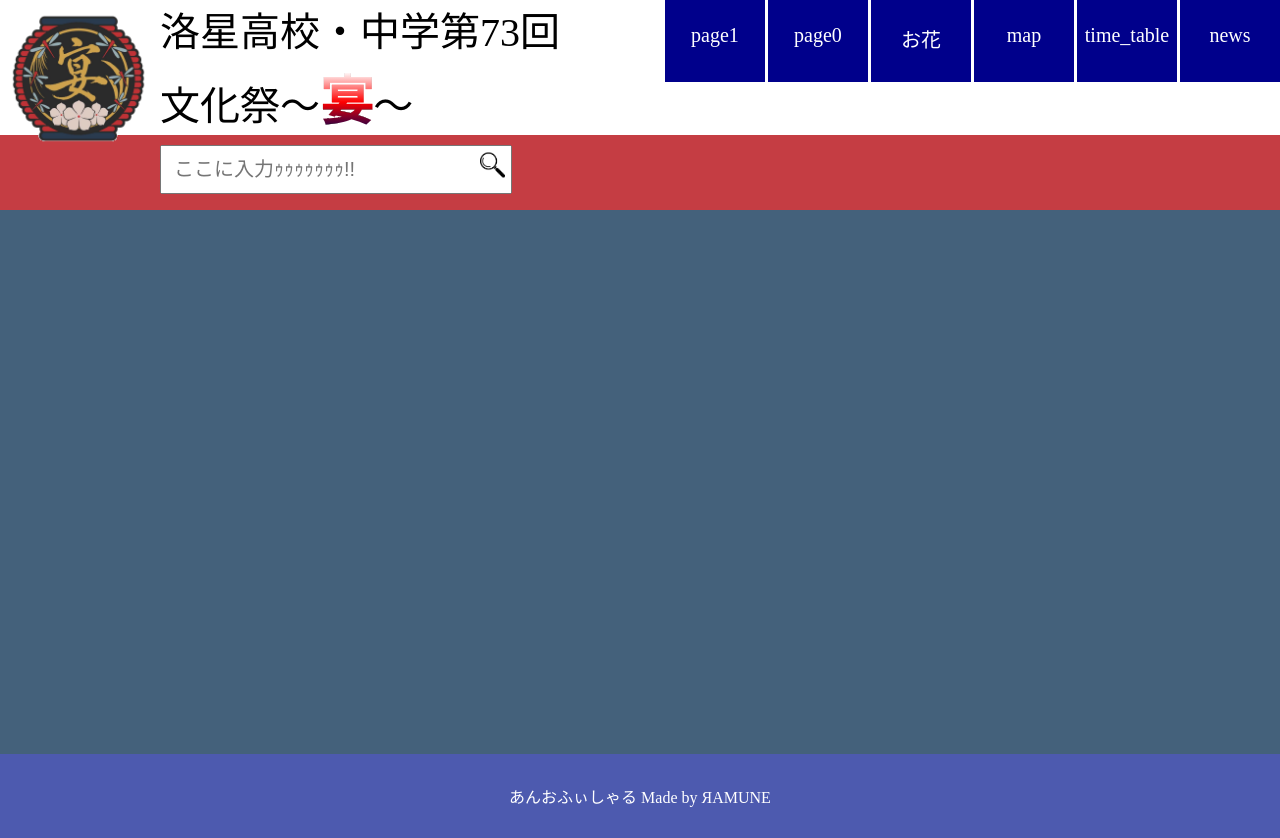
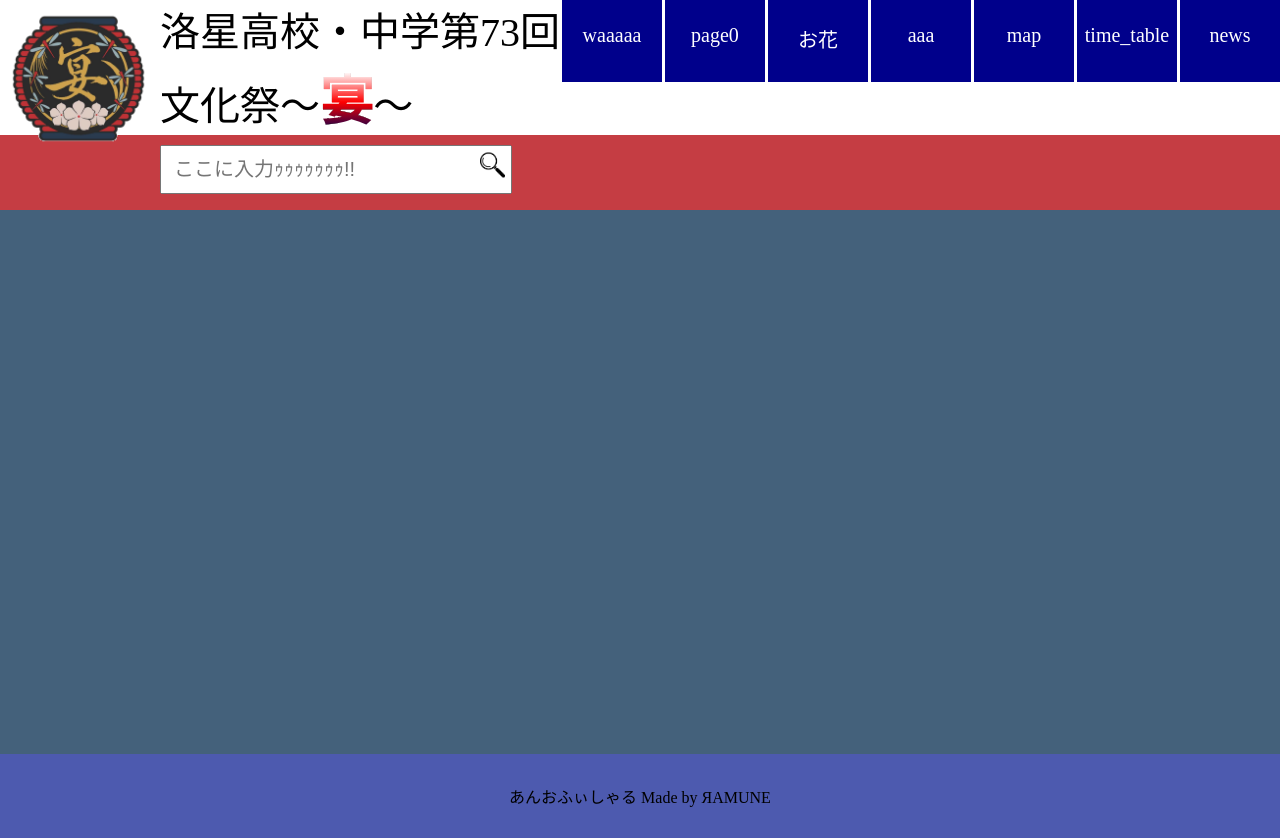
Before and after one commit to ramune64/web_rakusei_fes, a PHP site: page / in a window 1280 px wide. Run offline with PHP 8.4, Linux system fonts and the light colour scheme; some libraries are stand-ins or nearby versions.

Commit message:
nnyaaaaaa

```diff
--- a/header-nav.php
+++ b/header-nav.php
@@ -1,11 +1,13 @@
 <?php
-    $var_list = ["page1","page0","お花","map","time_table","news"];
-    $var_link_list = ["/test.php","/ichiran.php","img_test.php","map_demo.php","time_table.php","/news_top.php"];
-    $var_link_list_id = [["#page1-1","#page1-2","#page1-3"],["#page0-1","#page0-2","#page0-3","#page0-4"],["#page4-1","#page4-2","#page4-3"],[],[]];
-    $var_name_list = [["page1-1","page1-2","page1-3"],["page0-1","page0-2","page0-3","page0-4"],["モッコウバラ","桜","エクセル"],[],[]];
-    $var_id = ["first","second","third","fourth","fifth","sixth","sevn"];
-    $li_id = ["ze_fi","ze_se","ze_th","ze_fo","ze_fi","ze_si","ze_sev"];
-    $suf_id = ["suf1","suf2","suf3","suf4","suf5","suf6","suf7"];
+    $var_list = ["waaaaa","page0","お花","aaa","map","time_table","news"];
+    $var_name_list = [["waaaa-1","page1-2","page1-3"],["page0-1","page0-2","page0-3","page0-4"],["モッコウバラ","桜","エクセル"],["aa","bb"],[],[],[]];
+
+    $var_link_list = ["/test.php","/ichiran.php","img_test.php","intro_part.php","map_demo.php","time_table.php","/news_top.php"];
+    $var_link_list_id = [["#page1-1","#page1-2","#page1-3"],["#page0-1","#page0-2","#page0-3","#page0-4"],["#page4-1","#page4-2","#page4-3"],["#","#"],[],[],[]];
+
+    $var_id = ["first","second","third","fourth","fifth","sixth","sevn","eight"];
+    $li_id = ["ze_fi","ze_se","ze_th","ze_fo","ze_fiv","ze_si","ze_sev","ze_eight"];
+    $suf_id = ["suf1","suf2","suf3","suf4","suf5","suf6","suf7","suf8"];
 ?>
 <span class="back_ground" id="aaaaa"></span>
 <div class="kotei">
--- a/stylesheet/style.css
+++ b/stylesheet/style.css
@@ -130,6 +130,9 @@ header p span{
     text-align: center;
     padding: 30px 0px;
     background-color:#4d5aaf;
+
+}
+.footer p{
     color: black;
 }
 @font-face{
@@ -359,6 +362,26 @@ header ul li ul a{
     animation: view 0.5s forwards;
 }
 #suf3.fi_line_anime_remove{
+    position: relative;
+    list-style: none;
+    display: none;
+    opacity: 0;
+    animation: view_out 0.5s forwards;
+}
+
+#suf4{
+    position: relative;
+    list-style: none;
+    display: none;
+    /* visibility: hidden; */
+    opacity: 0;
+}
+#suf4.fi_line_anime{
+    display: block;
+    /* visibility: visible; */
+    animation: view 0.5s forwards;
+}
+#suf4.fi_line_anime_remove{
     position: relative;
     list-style: none;
     display: none;
@@ -699,3 +722,7 @@ td.target_cell{
     border-radius: 50%;
     background-color: aqua;
 } */
+
+.intro{
+    margin: 0 auto;
+}
```
Also changed, not shown: intro_part.php (added, +28 -0 lines).
